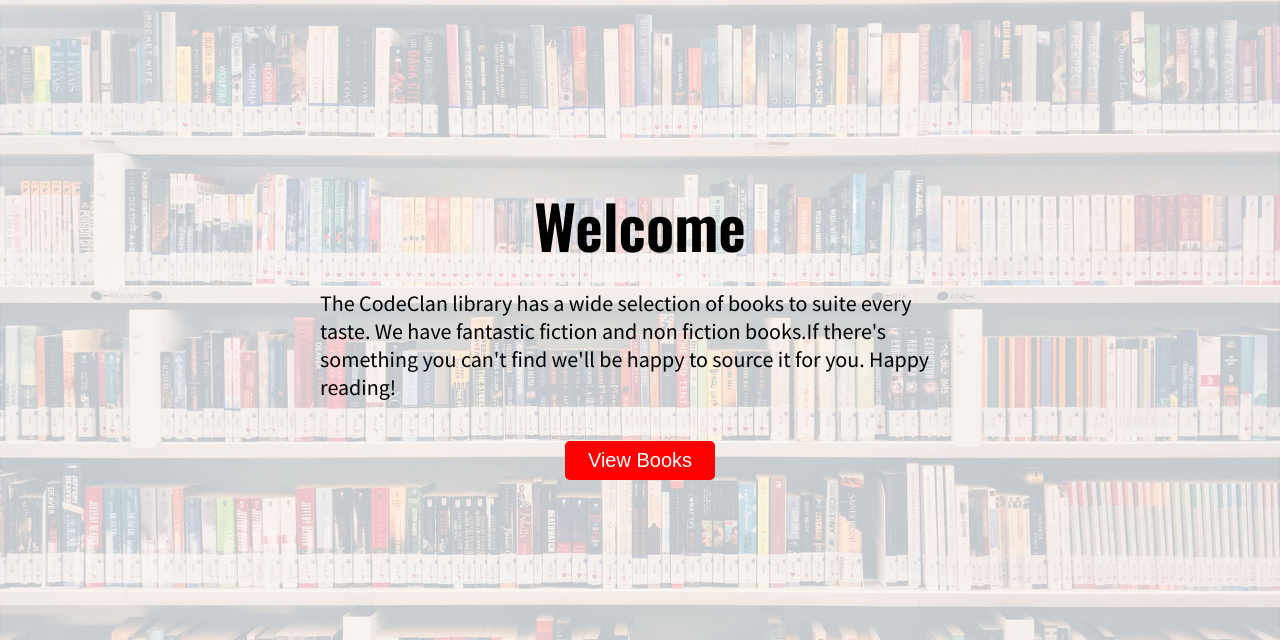
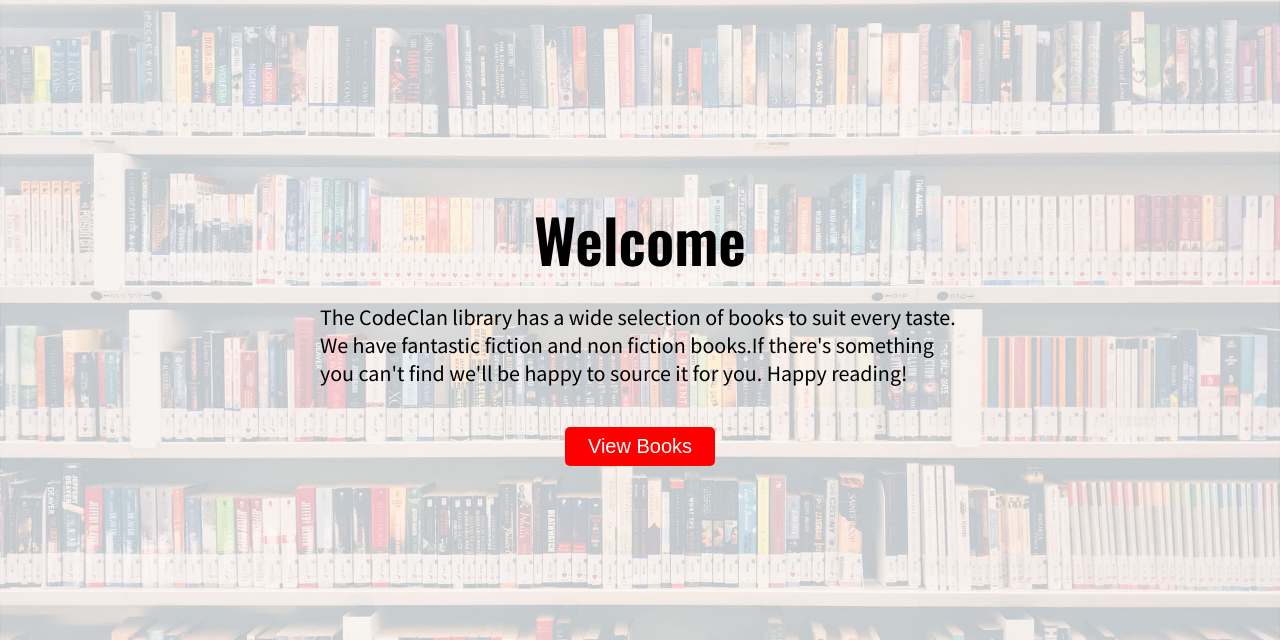
Before and after one commit to ST3V3NP3RRY/Codeclan_library_w3_homework, a Flask app: page / in a window 1280 px wide. Shown: the part 80-720 px from the top of the page. Run offline with Flask 2, Linux system fonts and the light colour scheme.

Commit message:
spelling error fixed on home page

```diff
--- a/templates/index.html
+++ b/templates/index.html
@@ -2,7 +2,7 @@
 <div class="home_container">
   <h2>Welcome</h2>
   <p>
-    The CodeClan library has a wide selection of books to suite every taste. We
+    The CodeClan library has a wide selection of books to suit every taste. We
     have fantastic fiction and non fiction books.If there's something you can't
     find we'll be happy to source it for you. Happy reading!
   </p>
```
